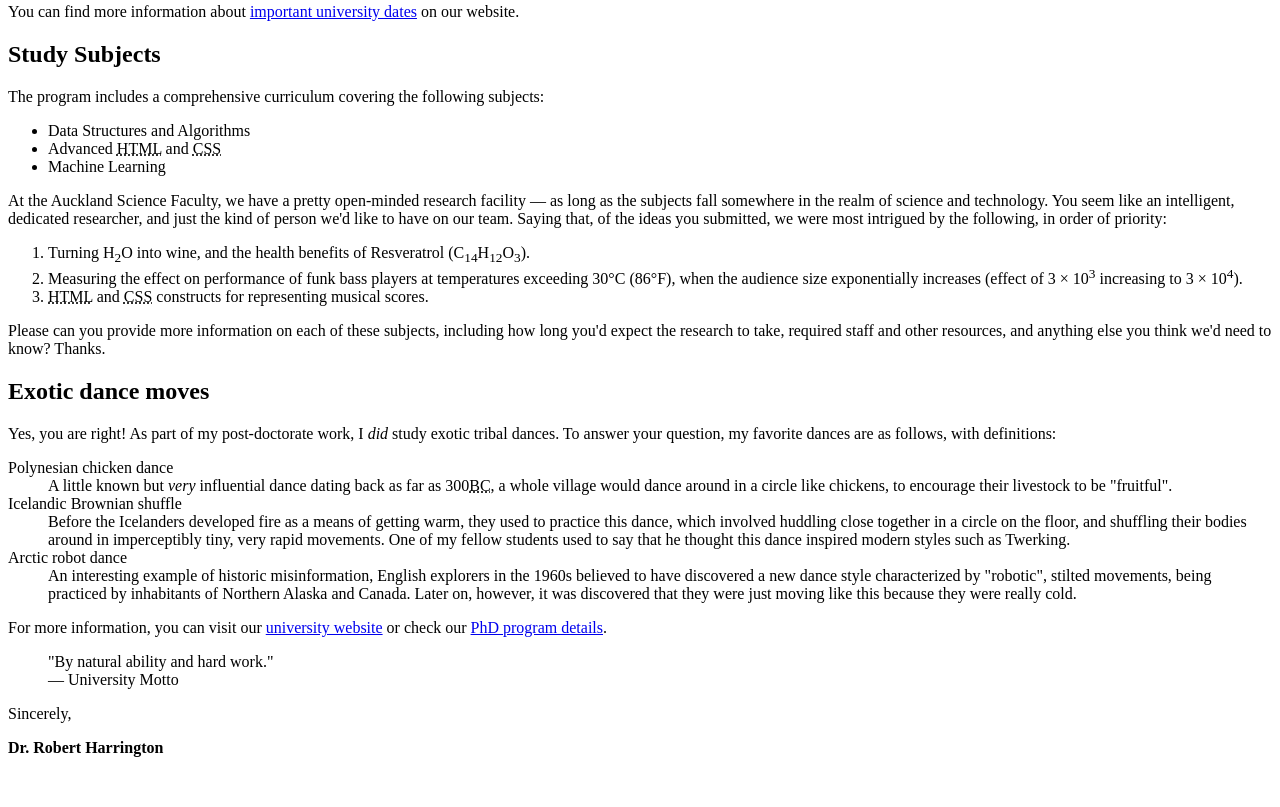
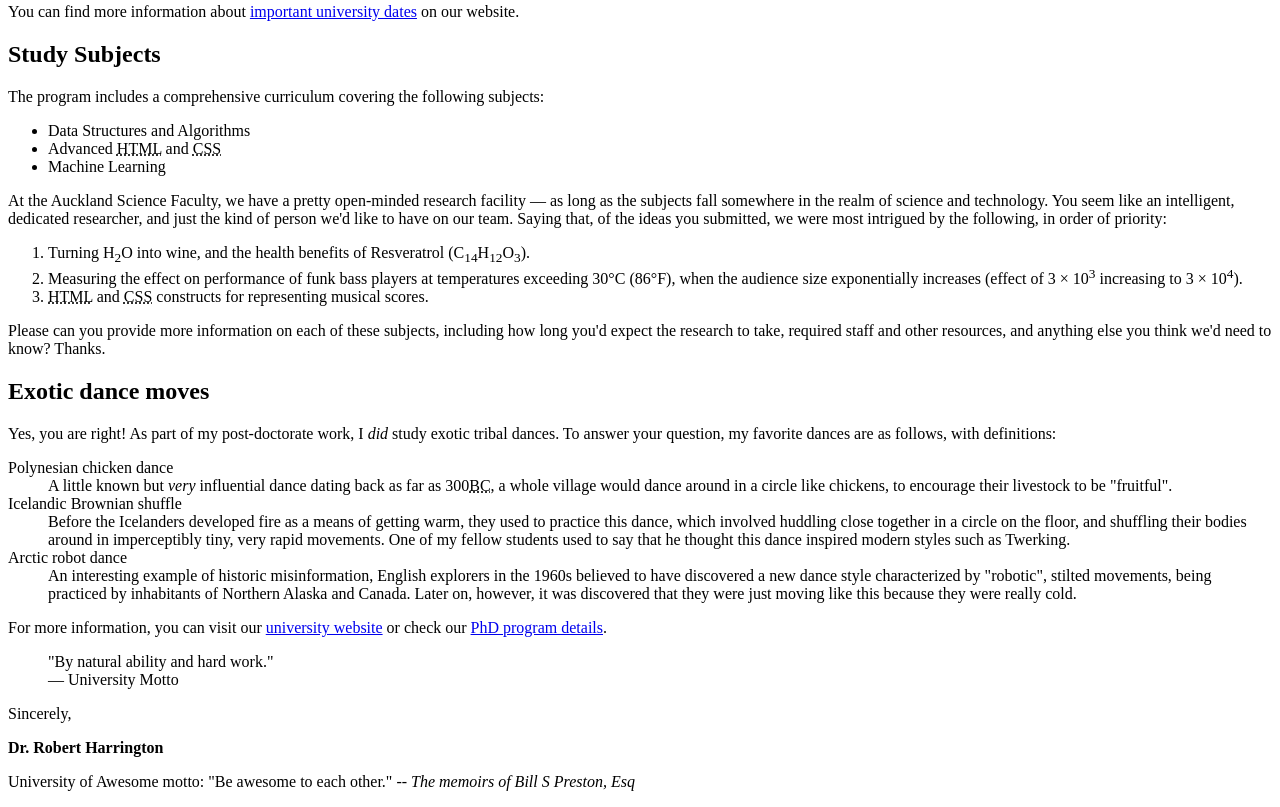
Before and after one commit to AVA-NTHIKA14/marking-up-letter, a plain HTML site: page index.html in a window 1280 px wide. Shown: the part 558-1365 px from the top of the page. Before the commit the page ends 1331 px from the top, so only its background shows below. Drawn offline with Linux system fonts and the light colour scheme.

Commit message:
Update index.html

```diff
--- a/index.html
+++ b/index.html
@@ -82,6 +82,7 @@
 
     <p>Sincerely,</p>
     <p><strong>Dr. Robert Harrington</strong></p>
+   <p> University of Awesome motto: "Be awesome to each other." -- <em>The memoirs of Bill S Preston, Esq</em></p>
 
 </body>
 </html>
```
